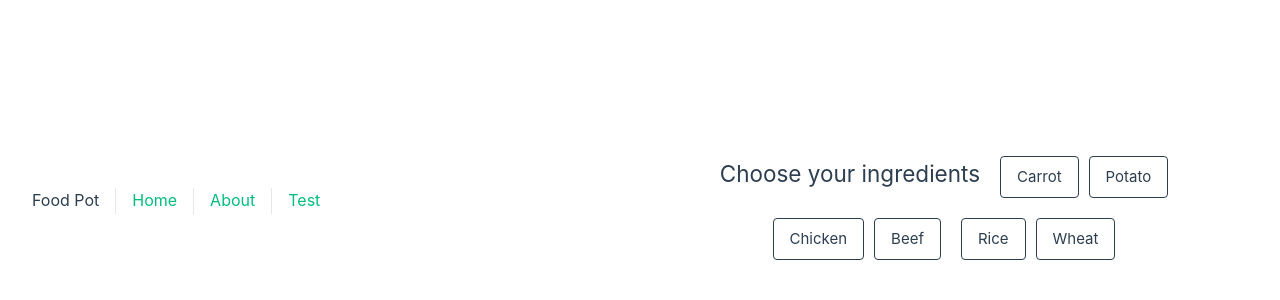
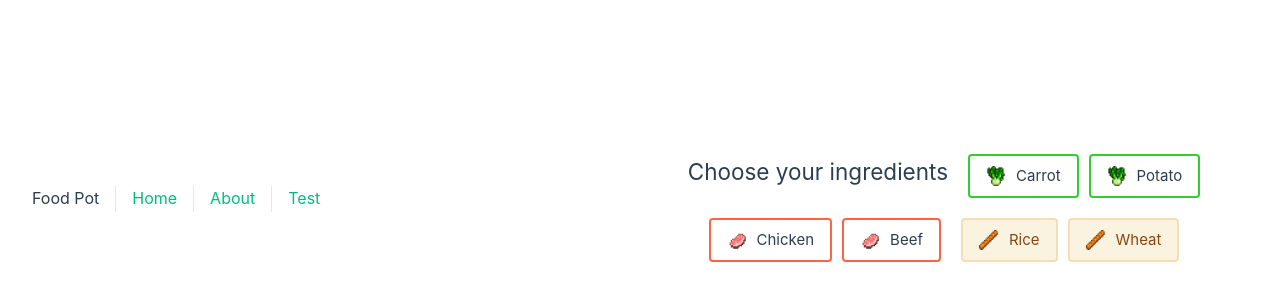
Before and after one commit to Ch1ldKing/food, a Vue app in the folder front_end/food_front/: page /food-pot in a window 1280 px wide. Shown: the part 182-482 px from the top of the page. Built offline with nearby package versions, Linux system fonts and the light colour scheme.

Commit message:
tag颜色和图片
N/A

```diff
--- a/front_end/food_front/src/components/tags/GrainTag.vue
+++ b/front_end/food_front/src/components/tags/GrainTag.vue
@@ -2,12 +2,14 @@
   <span
     class="grain-tag rounded tag"
     p="x-2"
-      border="~ yellow-200 dark:yellow-800"
+    border="~ wheat"
     :class="[
-        active ? 'bg-yellow-600 opacity-90' : 'bg-yellow-300 opacity-20',
-        active ? 'text-yellow-100' : 'text-yellow-800 dark:text-yellow-200'
+      active ? 'bg-wheat-dark opacity-90' : 'bg-wheat-light opacity-20',
+      active ? 'text-wheat-light' : 'text-wheat-dark'
     ]"
-    >
+    @click="$emit('click')"
+  >  <!-- 引入了图片，暂时每种分类只有一个，之后可以区分 -->
+    <img src="@/assets/food_img/Bread.png" alt="Grain Image" class="grain-img" />
     <slot />
   </span>
 </template>
@@ -18,10 +20,45 @@
   }>()
   </script>
 
+<!--   CSS start here -->
   <style scoped>
   .grain-tag {
+    display: flex;
+    align-items: center;
     padding: 0.5rem 1rem;
-    border: 1px solid;
+    border: 2px solid #F5DEB3; /* 使用小麦颜色的边框 */
     border-radius: 0.25rem;
+    cursor: pointer; /* 鼠标指针变为手型 */
+  }
+
+  .grain-tag.active {
+    background-color: #F5DEB3; /* 激活时使用小麦颜色 */
+  }
+
+  .grain-tag:hover {
+    background-color: #F5DEB3; /* 鼠标悬停时使用小麦颜色 */
+  }
+
+  .grain-img {
+    width: 20px;
+    height: 20px;
+    margin-right: 10px; /* 图片与文本之间的间距 */
+  }
+
+  /* 颜色变量 */
+  .bg-wheat-light {
+    background-color: #FAF3E0;
+  }
+
+  .bg-wheat-dark {
+    background-color: #DEB887;
+  }
+
+  .text-wheat-light {
+    color: #FAF3E0;
+  }
+
+  .text-wheat-dark {
+    color: #8B4513;
   }
   </style>
--- a/front_end/food_front/src/components/tags/MeatTag.vue
+++ b/front_end/food_front/src/components/tags/MeatTag.vue
@@ -7,7 +7,9 @@
         active ? 'bg-red-600 opacity-90' : 'bg-red-300 opacity-20',
         active ? 'text-red-100' : 'text-red-800 dark:text-red-200'
       ]"
-    >
+       @click="$emit('click')"
+    >   <!-- 引入了图片，暂时每种分类只有一个，之后可以区分 -->
+    <img src="@/assets/food_img/Raw_Porkchop.png" alt="Meat Image" class="meat-img" />
       <slot />
     </span>
   </template>
@@ -18,10 +20,46 @@
   }>()
   </script>
 
+
+  <!--   CSS start here -->
   <style scoped>
   .meat-tag {
+    display: flex;
+    align-items: center;
     padding: 0.5rem 1rem;
-    border: 1px solid;
+    border: 2px solid #FF6347; /* 使用红色的边框 */
     border-radius: 0.25rem;
+    cursor: pointer; /* 鼠标指针变为手型 */
+  }
+
+  .meat-tag.active {
+    background-color: #FF6347; /* 激活时使用红色 */
+  }
+
+  .meat-tag:hover {
+    background-color: #FF6347; /* 鼠标悬停时使用红色 */
+  }
+
+  .meat-img {
+    width: 20px;
+    height: 20px;
+    margin-right: 10px; /* 图片与文本之间的间距 */
+  }
+
+  /* 颜色变量 */
+  .bg-red-light {
+    background-color: #FFCCCC;
+  }
+
+  .bg-red-dark {
+    background-color: #CC0000;
+  }
+
+  .text-red-light {
+    color: #FFCCCC;
+  }
+
+  .text-red-dark {
+    color: #800000;
   }
   </style>
--- a/front_end/food_front/src/components/tags/VegetableTag.vue
+++ b/front_end/food_front/src/components/tags/VegetableTag.vue
@@ -7,7 +7,9 @@
       active ? 'bg-green-600 opacity-90' : 'bg-green-300 opacity-20',
       active ? 'text-green-100' : 'text-green-800 dark:text-green-200'
     ]"
-    >
+    @click="$emit('click')"
+  >  <!-- 引入了图片，暂时每种分类只有一个，之后可以区分 -->
+    <img src="@/assets/food_img/Bok_Choy.png" alt="Vegetable Image" class="vegetable-img" />
     <slot />
   </span>
 </template>
@@ -20,10 +22,45 @@
   }>()
   </script>
 
+  <!--   CSS start here -->
   <style scoped>
   .vegetable-tag {
+    display: flex;
+    align-items: center;
     padding: 0.5rem 1rem;
-    border: 1px solid;
+    border: 2px solid #32CD32; /* 使用绿色的边框 */
     border-radius: 0.25rem;
+    cursor: pointer; /* 鼠标指针变为手型 */
+  }
+
+  .vegetable-tag.active {
+    background-color: #32CD32; /* 激活时使用绿色 */
+  }
+
+  .vegetable-tag:hover {
+    background-color: #32CD32; /* 鼠标悬停时使用绿色 */
+  }
+
+  .vegetable-img {
+    width: 20px;
+    height: 20px;
+    margin-right: 10px; /* 图片与文本之间的间距 */
+  }
+
+  /* 颜色变量 */
+  .bg-green-light {
+    background-color: #90EE90;
+  }
+
+  .bg-green-dark {
+    background-color: #006400;
+  }
+
+  .text-green-light {
+    color: #90EE90;
+  }
+
+  .text-green-dark {
+    color: #006400;
   }
   </style>
```
Also changed, not shown: front_end/food_front/src/assets/food_img/Raw_Porkchop.png (added). Lines whose indentation alone changed are shown as unchanged.
